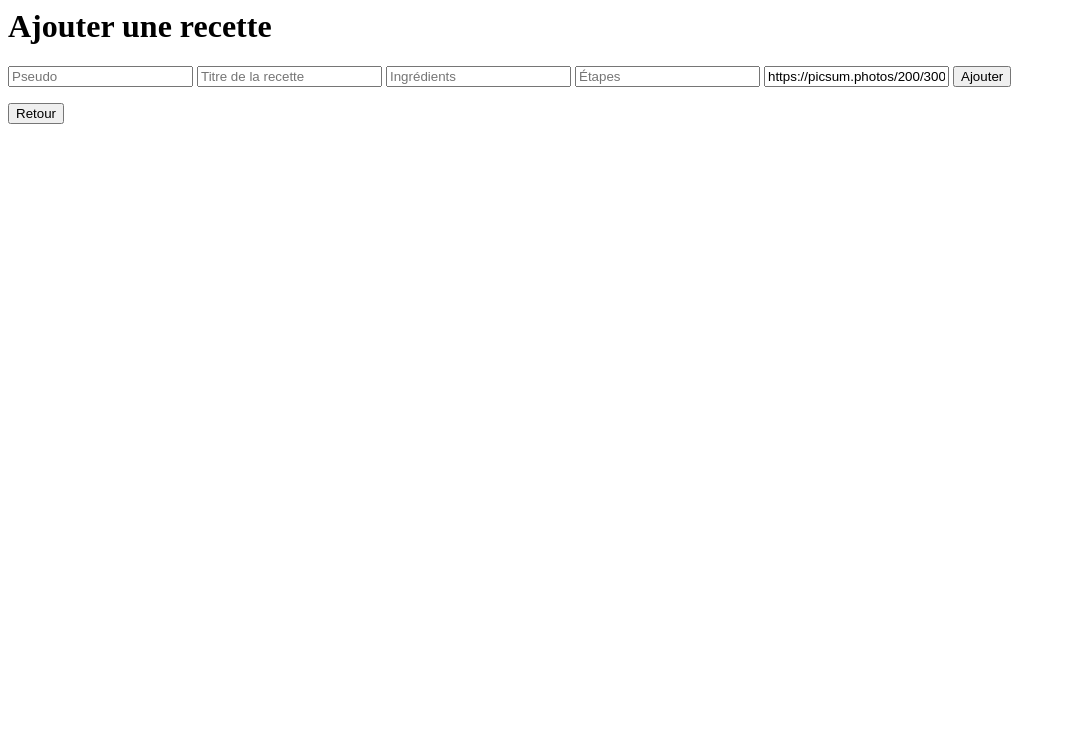
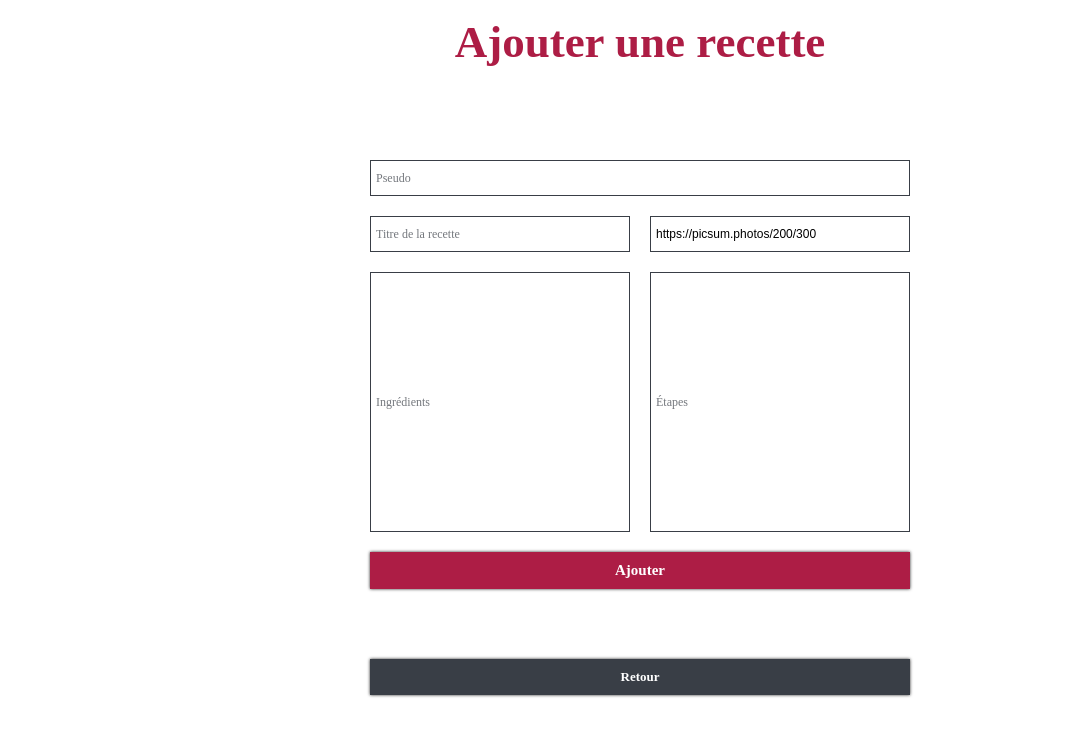
Before and after one commit to appoline33/boite_a_recettes, a PHP site: page /functions/addRecette.php in a window 1280 px wide. Shown: the top 736 px of the page, without its empty margins (0-1066 px from the left). Run offline with PHP 8.4, Linux system fonts and the light colour scheme.

Commit message:
Mise en forme du formulaire d'ajout de recettes

```diff
--- a/dist/css/style.css
+++ b/dist/css/style.css
@@ -186,11 +186,15 @@ h1 {
   height: auto;
 }
 
-.delete_recette {
+.boutons {
+  display: flex;
+}
+
+.delete_recette, .duplicate_recette {
   display: flex;
   margin: 15px 0 0 20px;
 }
-.delete_recette a {
+.delete_recette a, .duplicate_recette a {
   background-color: #393e46;
   color: white;
   font-family: montserrat;
@@ -216,6 +220,74 @@ h1 {
   box-shadow: 0px 0px 9px 2px rgba(0, 0, 0, 0.836);
 }
 
+.addRecette {
+  display: flex;
+  align-items: center;
+  flex-direction: column;
+  margin-top: 85px;
+}
+
+.champs {
+  display: flex;
+}
+
+input {
+  width: 260px;
+  margin: 10px;
+  padding: 10px 5px;
+  border: solid 1px #393e46;
+  font-size: 12px;
+}
+
+input::placeholder {
+  font-family: montserrat;
+  color: #393e46;
+  opacity: 0.7;
+}
+
+.input_pseudo {
+  width: 540px;
+}
+
+.part_1, .part_2 {
+  display: flex;
+  flex-direction: column;
+}
+.part_1 input:nth-child(2), .part_2 input:nth-child(2) {
+  height: 260px;
+}
+
+.input_ajouter {
+  background-color: #ad1d45;
+  color: white;
+  font-family: montserrat;
+  font-size: 15px;
+  font-weight: bold;
+  text-decoration: none;
+  padding: 10px 20px;
+  box-shadow: 0px 0px 3px 0px rgba(0, 0, 0, 0.836);
+  border: none;
+  width: 540px;
+}
+
+.retour_recette {
+  display: flex;
+  justify-content: center;
+  margin-top: 50px;
+}
+.retour_recette input {
+  background-color: #393e46;
+  color: white;
+  font-family: montserrat;
+  font-size: 13px;
+  font-weight: bold;
+  text-decoration: none;
+  padding: 10px 20px;
+  box-shadow: 0px 0px 3px 0px rgba(0, 0, 0, 0.836);
+  border: none;
+  width: 540px;
+}
+
 .list_style {
   list-style: inside;
 }
--- a/functions/addRecette.php
+++ b/functions/addRecette.php
@@ -1,3 +1,6 @@
+<!-- Lien vers le css -->
+<link rel="stylesheet" href="../dist/css/style.css">
+
 <?php
 
 session_start();
@@ -10,12 +13,24 @@ session_start();
 <div class="form_recette">
     <h1>Ajouter une recette</h1>
     <form action="addRecetteAction.php" method="post" class="addRecette">
-        <input type="text" placeholder="Pseudo" name="pseudo">
-        <input type="text" placeholder="Titre de la recette" name="titre">
-        <input type="text" placeholder="Ingrédients" name="ingredients">
-        <input type="text" placeholder="Étapes" name="etapes">
-        <input type="text" placeholder="Image" name="image" value="https://picsum.photos/200/300">
-        <input type="submit" value="Ajouter">
+        <!-- Pseudo -->
+        <input type="text" placeholder="Pseudo" name="pseudo" class="input_pseudo">
+
+        <div class="champs">
+
+
+            <div class="part_1">
+                <input type="text" placeholder="Titre de la recette" name="titre">
+                <input type="textarea" placeholder="Ingrédients" name="ingredients">
+            </div>
+            <div class="part_2">
+                <input type="text" placeholder="Image" name="image" value="https://picsum.photos/200/300">
+                <input type="textarea" placeholder="Étapes" name="etapes">
+            </div>
+
+
+        </div>
+        <input type="submit" value="Ajouter" class="input_ajouter">
     </form>
 </div>
 
--- a/recettes.php
+++ b/recettes.php
@@ -74,6 +74,7 @@ if($count == 0){
             </div>
 
 
+            <div class="boutons">
                 <!-- Supprimer une recette -->
                 <div class="delete_recette">
                     <a href="functions/deleteRecette.php?recette_id=<?= $result["id"] ?>">Supprimer la recette</a>
@@ -84,6 +85,7 @@ if($count == 0){
                 <div class="duplicate_recette">
                     <a href="functions/duplicateRecette.php?recette_id=<?= $result["id"] ?>">Dupliquer la recette</a>
                 </div>
+            </div>
 
 <?php
     }
--- a/src/style/style.scss
+++ b/src/style/style.scss
@@ -208,8 +208,13 @@ h1{
 }
 
 
-// Supprimer une recette ****************************************************************************************************************
+// Boutons de bas de recette **************************************************************************************************************
 
+.boutons{
+    display: flex;
+}
+
+// Supprimer une recette
 .delete_recette{
     display: flex;
     margin: 15px 0 0 20px;
@@ -219,8 +224,12 @@ h1{
     }
 }
 
+// Dupliquer une recette
+.duplicate_recette{
+    @extend .delete_recette;
+}
 
-// Ajouter une recette *******************************************************************************************************************
+// Bouton pour ajouter une recette ********************************************************************************************************
 
 .ajouter_recette{
     display: flex;
@@ -234,6 +243,75 @@ h1{
 }
 
 
+// Formulaire pour ajouter une recette ****************************************************************************************************
+
+.addRecette{
+    display: flex;
+    align-items: center;
+    flex-direction: column;
+    margin-top: 85px;
+}
+
+.champs{
+    display: flex;
+}
+
+input{
+    width: 260px;
+    margin: 10px;
+    padding: 10px 5px;
+    border: solid 1px $grey;
+    font-size: 12px;
+}
+
+input::placeholder{
+    font-family: $font_titre;
+    color: $grey;
+    opacity: 0.7;
+}
+
+// Champs Pseudo
+.input_pseudo{
+    width: 540px;
+}
+
+// Titre et Ingérdients
+.part_1{
+    display: flex;
+    flex-direction: column;
+
+    input:nth-child(2){
+        height: 260px;
+    }
+}
+
+// Image et Étapes
+.part_2{
+    @extend .part_1;
+}
+
+// Bouton "Ajouter"
+.input_ajouter{
+    @include button_red();
+    box-shadow: 0px 0px 3px 0px rgba(0, 0, 0, 0.836);
+    border: none;
+    width: 540px;
+}
+
+// Bouton "Retour"
+.retour_recette{
+    display: flex;
+    justify-content: center;
+    margin-top: 50px;
+
+    input{
+        @include button_grey();
+        box-shadow: 0px 0px 3px 0px rgba(0, 0, 0, 0.836);
+        border: none;
+        width: 540px;
+    }
+}
+
 // Liste à puces des recettes *************************************************************************************************************
 
 .list_style{
```
Also changed, not shown: functions/duplicateRecette.php (+12 -11 lines), 1 other file. Lines whose indentation alone changed are shown as unchanged.
